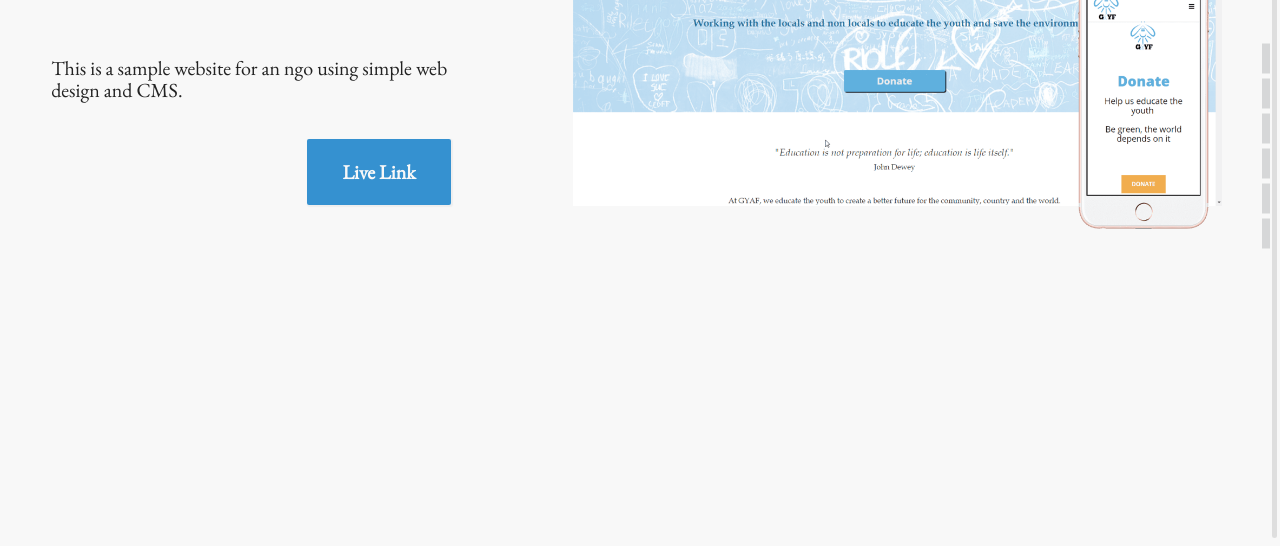
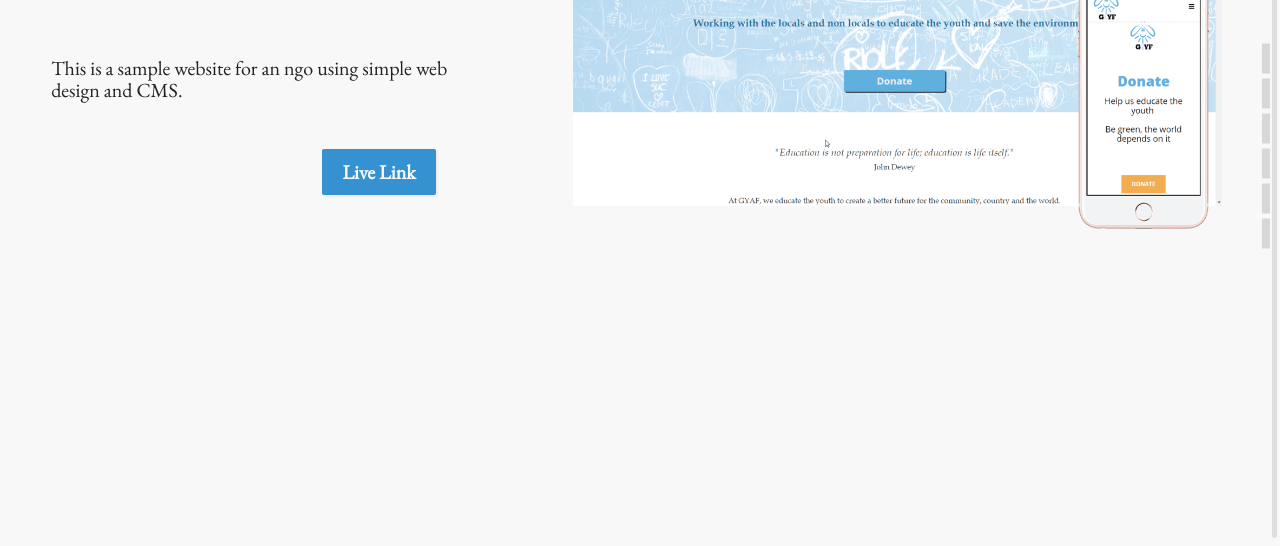
Before and after one commit to geronde/Portfolio, a plain HTML site: page mywork.html in a window 1280 px wide. Shown: the part 254-800 px from the top of the page. Drawn offline with nearby package versions, Linux system fonts and the light colour scheme.

Commit message:
Update workstyle.css

```diff
--- a/css/workstyle.css
+++ b/css/workstyle.css
@@ -209,6 +209,9 @@ nav.open {
 .portfolio {
     width: 100%;
 }
+.portfolio-desc {
+    padding-bottom: 30px;
+}
 .portfolio-desc, .portfolio-img {
     width: 100%;
 }
@@ -230,12 +233,10 @@ nav.open {
 position: relative;
 border: 0;
 background-color:rgba(53, 145, 208, 1);
-padding: 20px 35px;
+padding: 10px;
 color: #f8f8f8;
-font-size: 1.25em;
+font-size: 1em;
 border-radius: 2px;
-left:25%;
-margin-left: -10px;
 box-shadow: 1px 1px 1px 1px #eee;
 font-weight: bold;
 }
@@ -389,6 +390,20 @@ a {
     text-align: left;
     padding-left: 10%;
 }
+
+.portfolio-desc .portfolio-link {
+position: relative;
+border: 0;
+background-color:rgba(53, 145, 208, 1);
+padding: 10px 20px;
+color: #f8f8f8;
+font-size: 1.25em;
+border-radius: 2px;
+left:25%;
+margin-left: -10px;
+box-shadow: 1px 1px 1px 1px #eee;
+font-weight: bold;
+}
 .portfolio-img {
     padding-top: 1%;
     width: 60%;
```
